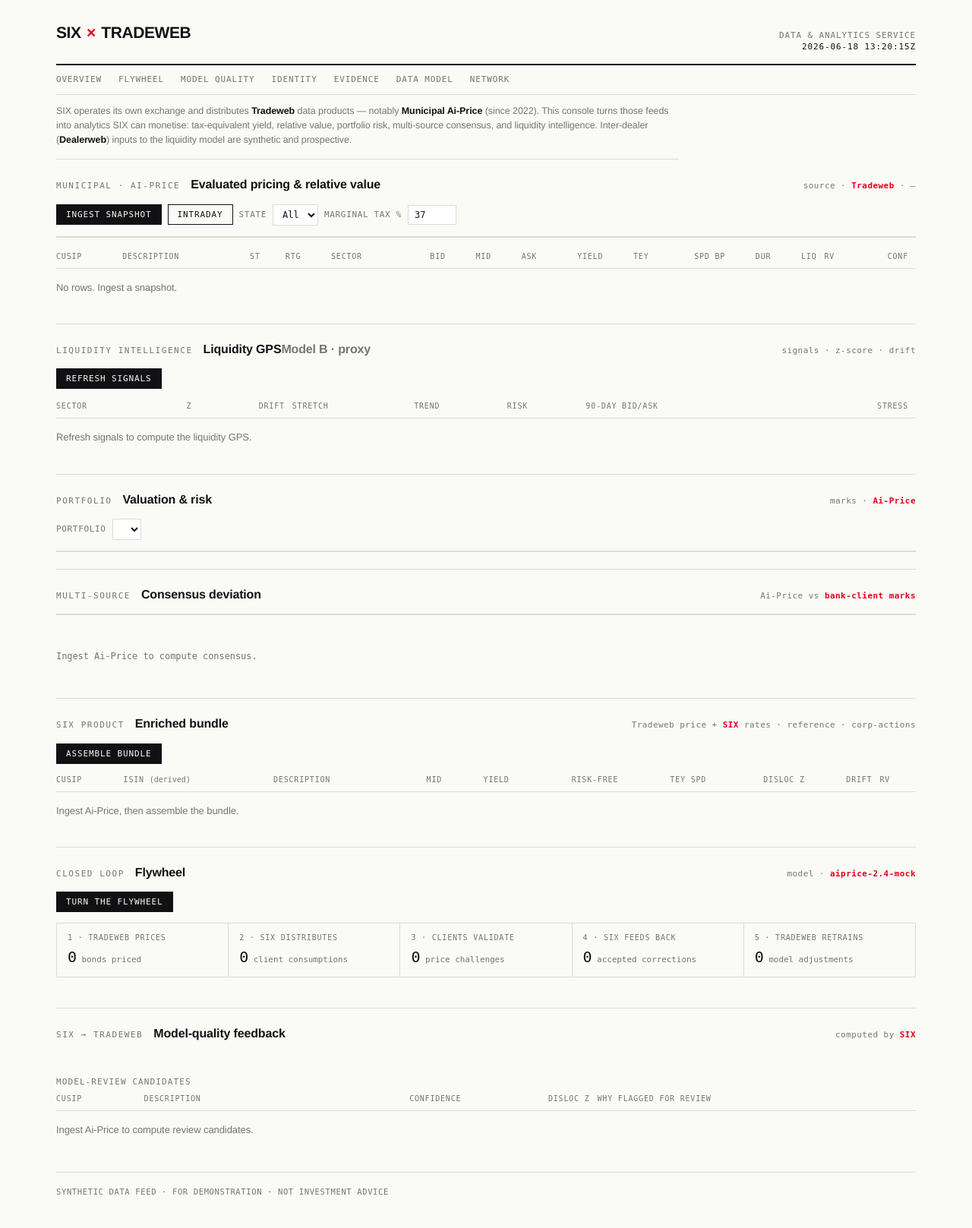
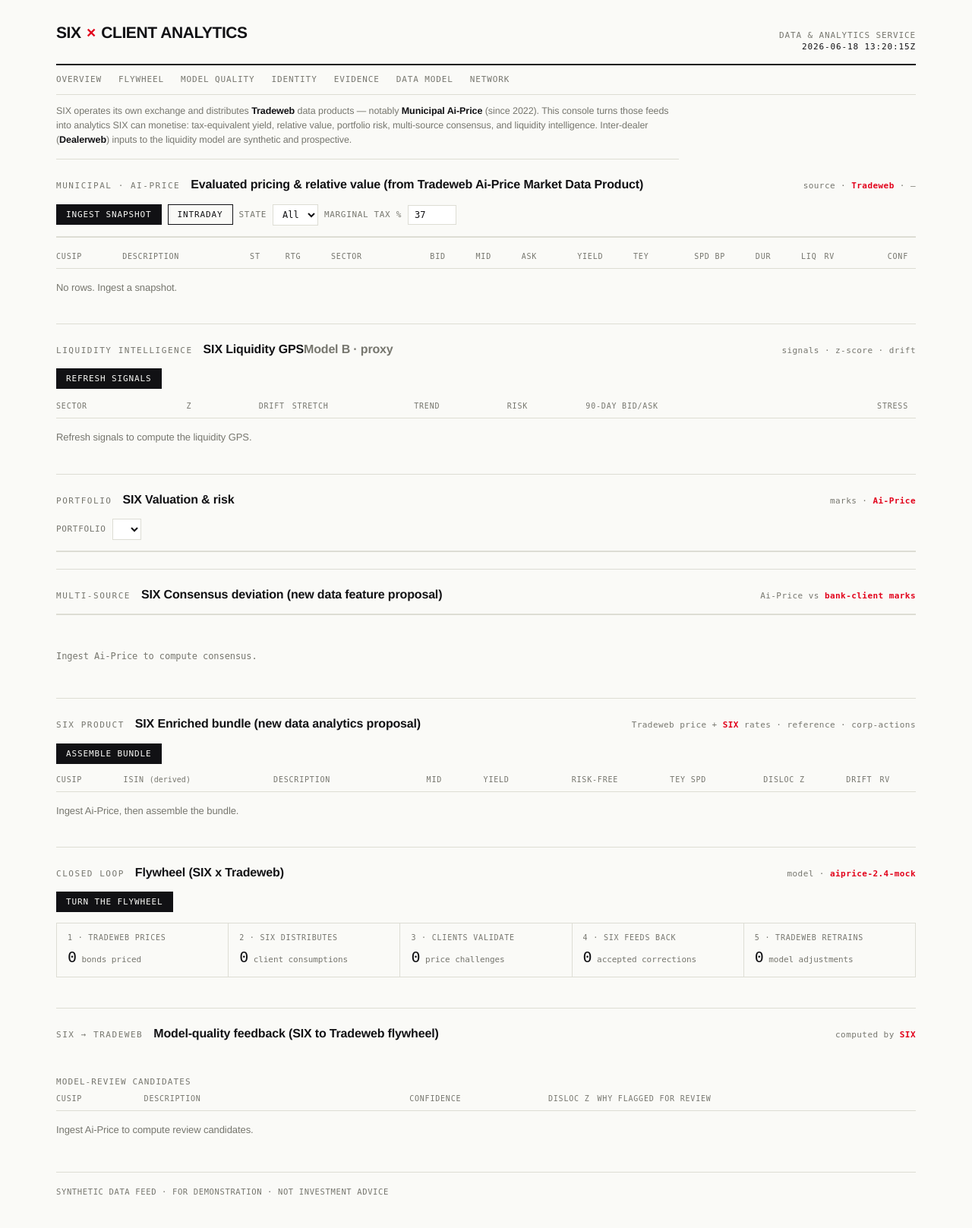
Before and after one commit to aloha-fim/six-tradeweb, a FastAPI app: page / in a window 1280 px wide. Shown: the whole page at 76% size. Run offline with FastAPI, Linux system fonts and the light colour scheme; data that the repository does not hold is empty.

Commit message:
UI syntax edits

```diff
--- a/app/feed_ingest.py
+++ b/app/feed_ingest.py
@@ -130,6 +130,7 @@ async def ingest_record(rec: AiPriceFeedRecord, session: AsyncSession) -> str:
     )
     if master is None:
         session.add(SecurityMaster(six_security_id=sid, **fields))
+        await session.flush()   # persist the parent BEFORE the child references it
     else:
         for k, v in fields.items():
             setattr(master, k, v)
--- a/app/templates/index.html
+++ b/app/templates/index.html
@@ -96,7 +96,7 @@
 <body>
 <div class="wrap">
   <header class="mast">
-    <h1>SIX <span class="x">×</span> Tradeweb</h1>
+    <h1>SIX <span class="x">×</span> Client Analytics</h1>
     <div class="meta">Data &amp; analytics service<br><b id="clock">—</b></div>
   </header>
 
@@ -113,7 +113,7 @@
 
   <!-- Ai-Price + muni analytics -->
   <section id="sec-aiprice">
-    <div class="sh"><span class="eb">Municipal · Ai-Price</span><h2>Evaluated pricing &amp; relative value</h2><span class="src">source · <span class="tw">Tradeweb</span> · <span id="model-ver">—</span></span></div>
+    <div class="sh"><span class="eb">Municipal · Ai-Price</span><h2>Evaluated pricing &amp; relative value (from Tradeweb Ai-Price Market Data Product)</h2><span class="src">source · <span class="tw">Tradeweb</span> · <span id="model-ver">—</span></span></div>
     <div class="controls">
       <button class="btn" id="btn-ai">Ingest snapshot</button>
       <button class="btn ghost" id="btn-ai-intra">Intraday</button>
@@ -139,7 +139,7 @@
 
   <!-- Liquidity intelligence / GPS -->
   <section id="sec-gps">
-    <div class="sh"><span class="eb">Liquidity intelligence</span><h2>Liquidity GPS<span class="prosp" style="color:#76766e;border-color:#ddddd4">Model B · proxy</span></h2><span class="src">signals · z-score · drift</span></div>
+    <div class="sh"><span class="eb">Liquidity intelligence</span><h2>SIX Liquidity GPS<span class="prosp" style="color:#76766e;border-color:#ddddd4">Model B · proxy</span></h2><span class="src">signals · z-score · drift</span></div>
     <div class="controls"><button class="btn" id="btn-gps">Refresh signals</button><span id="gps-note" class="eb" style="margin-left:4px"></span></div>
     <div id="gps-meterwrap" style="margin-bottom:16px"></div>
     <div class="scroll">
@@ -153,7 +153,7 @@
 
   <!-- Portfolio risk -->
   <section id="sec-pf">
-    <div class="sh"><span class="eb">Portfolio</span><h2>Valuation &amp; risk</h2><span class="src">marks · <span class="tw">Ai-Price</span></span></div>
+    <div class="sh"><span class="eb">Portfolio</span><h2>SIX Valuation &amp; risk</h2><span class="src">marks · <span class="tw">Ai-Price</span></span></div>
     <div class="controls"><label>Portfolio</label><select id="pf-select"></select></div>
     <div class="pcard" id="pf-card"></div>
     <div id="pf-weights"></div>
@@ -162,7 +162,7 @@
 
   <!-- Consensus deviation -->
   <section id="sec-consensus">
-    <div class="sh"><span class="eb">Multi-source</span><h2>Consensus deviation</h2><span class="src">Ai-Price vs <span class="tw">bank-client marks</span></span></div>
+    <div class="sh"><span class="eb">Multi-source</span><h2>SIX Consensus deviation (new data feature proposal)</h2><span class="src">Ai-Price vs <span class="tw">bank-client marks</span></span></div>
     <div class="tiles" id="cn-tiles" style="grid-template-columns:repeat(4,1fr)"></div>
     <div class="cn-legend" id="cn-legend"></div>
     <div id="cn-plot"><div class="empty" style="font-family:var(--mono);font-size:12px;color:var(--muted)">Ingest Ai-Price to compute consensus.</div></div>
@@ -172,7 +172,7 @@
 
   <!-- SIX enriched bundle -->
   <section id="sec-bundle">
-    <div class="sh"><span class="eb">SIX product</span><h2>Enriched bundle</h2><span class="src">Tradeweb price + <span class="tw">SIX</span> rates · reference · corp-actions</span></div>
+    <div class="sh"><span class="eb">SIX product</span><h2>SIX Enriched bundle (new data analytics proposal)</h2><span class="src">Tradeweb price + <span class="tw">SIX</span> rates · reference · corp-actions</span></div>
     <div class="controls"><button class="btn" id="btn-bundle">Assemble bundle</button><span id="bundle-bench" class="eb"></span></div>
     <div class="scroll">
     <table>
@@ -185,14 +185,14 @@
 
   <!-- Closed-loop flywheel -->
   <section id="sec-flywheel">
-    <div class="sh"><span class="eb">Closed loop</span><h2>Flywheel</h2><span class="src">model · <span id="fw-ver" class="tw">—</span></span></div>
+    <div class="sh"><span class="eb">Closed loop</span><h2>Flywheel (SIX x Tradeweb)</h2><span class="src">model · <span id="fw-ver" class="tw">—</span></span></div>
     <div class="controls"><button class="btn" id="btn-fw">Turn the flywheel</button><span id="fw-last" class="eb"></span></div>
     <div id="fw-stages" class="tiles" style="grid-template-columns:repeat(5,1fr)"></div>
   </section>
 
   <!-- Feedback back to Tradeweb -->
   <section id="sec-feedback">
-    <div class="sh"><span class="eb">SIX → Tradeweb</span><h2>Model-quality feedback</h2><span class="src">computed by <span class="tw">SIX</span></span></div>
+    <div class="sh"><span class="eb">SIX → Tradeweb</span><h2>Model-quality feedback (SIX to Tradeweb flywheel)</h2><span class="src">computed by <span class="tw">SIX</span></span></div>
     <div id="fb-chips" style="display:flex;gap:8px;flex-wrap:wrap;margin-bottom:14px"></div>
     <div id="fb-detail" class="fb-grid"></div>
     <h3 class="sub" style="font-family:var(--mono);font-size:11px;letter-spacing:0.1em;text-transform:uppercase;color:var(--muted);margin:4px 0 8px;font-weight:500">Model-review candidates</h3>
```
Also changed, not shown: tests/conftest.py (+10 -0 lines), README-intro.md, README-technical.md.
